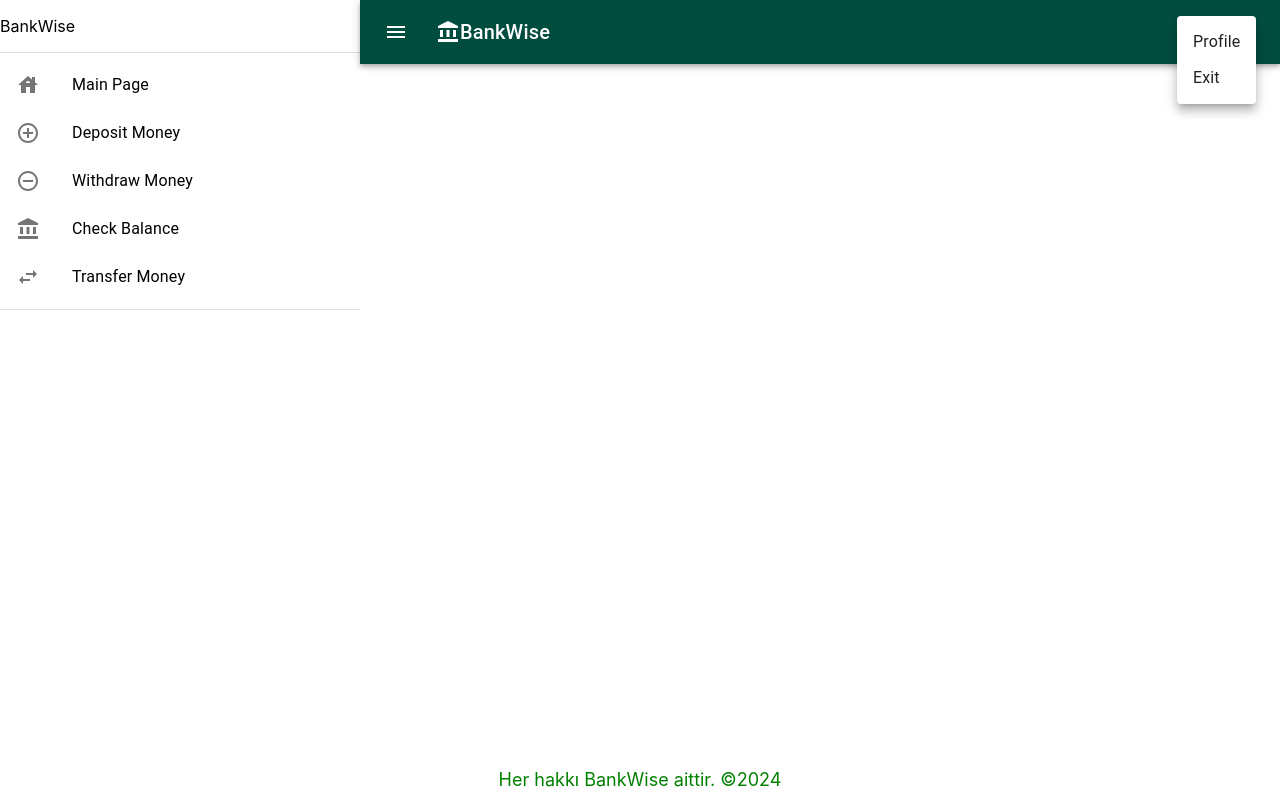
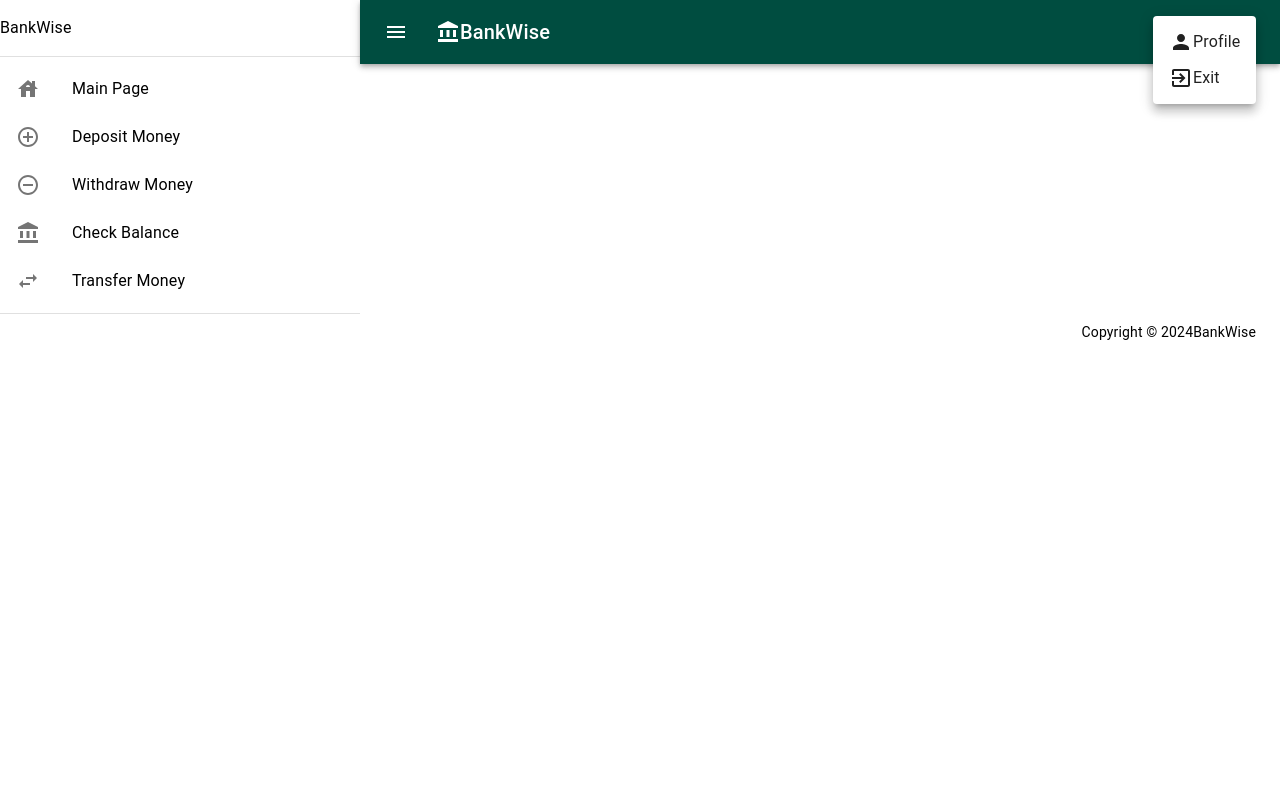
Before and after one commit to Berat-Aktas/GraduationProject, a React (Create React App) app in the folder project1/: page /main-page in a window 1280 px wide. Both pictures are taken after a click on the button 1232 px from the left and 32 px from the top of the page. Built offline with nearby package versions, Linux system fonts and the light colour scheme.

Commit message:
AuthLayout + Footer
AuthLayout yazıldı
Footer düzenlendi

```diff
--- a/project1/src/components/navbar/Footer.js
+++ b/project1/src/components/navbar/Footer.js
@@ -1,23 +1,29 @@
+import { Box, Typography } from "@mui/material";
 import React from "react";
-//import { withStyles } from "@mui/material";
-/*
-const styles = {
-    root: {
-        padding: "10px 20px"
-    }
-};
-*/
+
 
 function Footer() {
 
     const date = new Date();
     const year = date.getFullYear();
     return (
-        <footer className="footer">
-            <p>Her hakkı BankWise aittir. ©{year}</p>
-        </footer>
+        <Box
+            component="footer"
+            sx={{
+                py: 1,
+                px: 3,
+                mt: "auto",
+            }}
+        >
+            <Typography
+                variant="body2"
+                align="right"
+            >
+                {"Copyright © "}
+                {new Date().getFullYear()}{"BankWise"}
+            </Typography>
+        </Box>
     );
 }
 
-export default Footer;
-//export default withStyles(styles)(Footer);
+export default React.memo(Footer);
--- a/project1/src/components/navbar/Navbar.js
+++ b/project1/src/components/navbar/Navbar.js
@@ -10,6 +10,8 @@ import AccountCircle from '@mui/icons-material/AccountCircle';
 import MenuItem from '@mui/material/MenuItem';
 import Menu from '@mui/material/Menu';
 import AccountBalanceIcon from '@mui/icons-material/AccountBalance';
+import ExitToAppIcon from '@mui/icons-material/ExitToApp';
+import PersonIcon from '@mui/icons-material/Person';
 
 
 function Navbar() {
@@ -91,8 +93,14 @@ function Navbar() {
                 open={Boolean(anchorEl)}
                 onClose={handleClose}
               >
-                <MenuItem onClick={handleClose}>Profile</MenuItem>
-                <MenuItem onClick={handleClose}>Exit</MenuItem>
+                <MenuItem onClick={handleClose}>
+                  <PersonIcon />
+                  Profile
+                </MenuItem>
+                <MenuItem onClick={handleClose}>
+                  <ExitToAppIcon />
+                  Exit
+                </MenuItem>
               </Menu>
             </div>
           )}
--- a/project1/src/components/navbar/Sidebar2.js
+++ b/project1/src/components/navbar/Sidebar2.js
@@ -14,13 +14,16 @@ import AddCircleOutlineIcon from '@mui/icons-material/AddCircleOutline';
 import RemoveCircleOutlineIcon from '@mui/icons-material/RemoveCircleOutline';
 import AccountBalanceIcon from '@mui/icons-material/AccountBalance';
 import SwapHorizIcon from '@mui/icons-material/SwapHoriz';
+import { Typography } from '@mui/material';
 
 function Sidebar2() {
     return (
         <>
             <Box sx={{ width: '100%', maxWidth: 360, bgcolor: 'background.paper' }}>
                 <nav>
-                    <p>BankWise</p>
+                    <Typography alignItems="center">
+                        <p>BankWise</p>
+                    </Typography>
                 </nav>
                 <Divider />
                 <nav aria-label="Kullanıcı İşlemleri">
```
Also changed, not shown: project1/src/components/layout/AuthLayout.js (+81 -1 lines).
